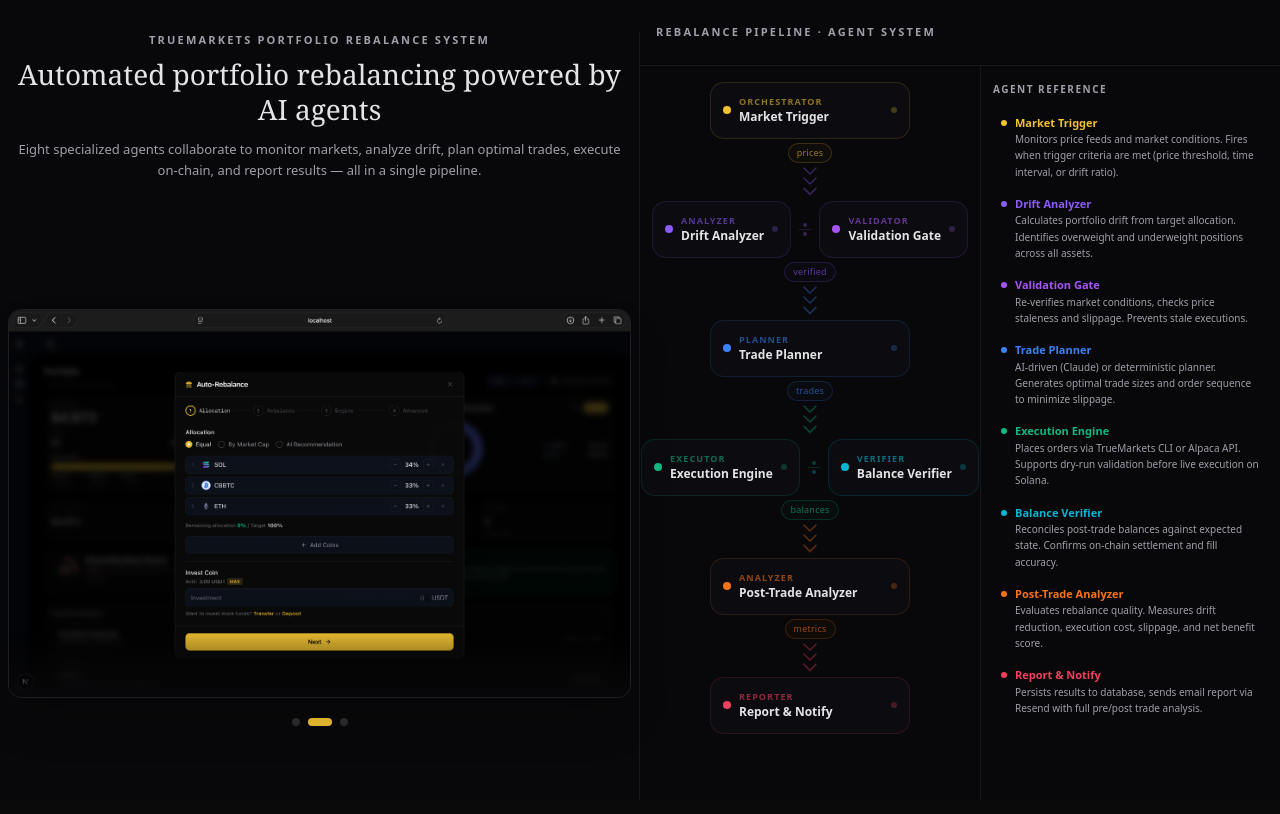
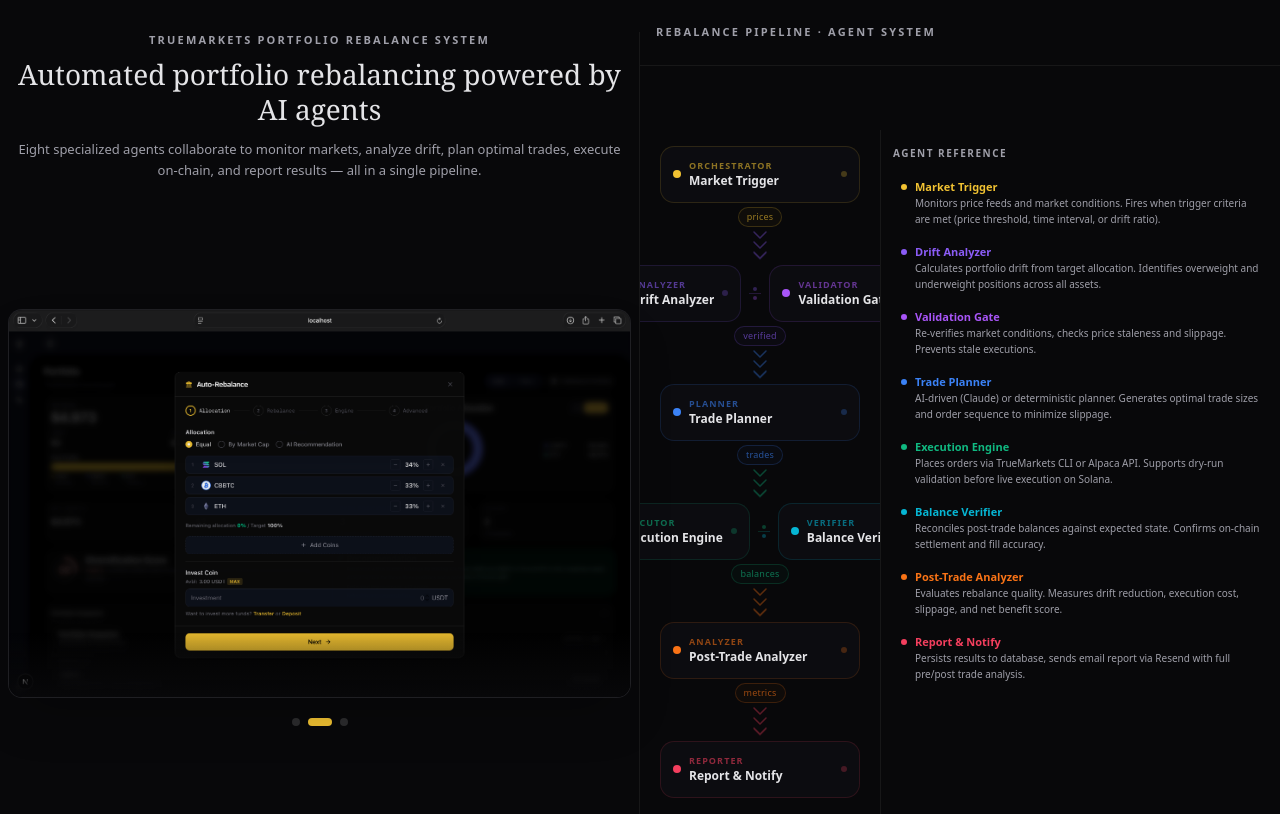
Before and after one commit to binaryshrey/TrueMarketsAI, a Next.js app in the folder true-markets/: page /demo in a window 1280 px wide. Built offline with nearby package versions, Linux system fonts and the light colour scheme.

Commit message:
bug fixes

```diff
--- a/true-markets/app/demo/page.tsx
+++ b/true-markets/app/demo/page.tsx
@@ -222,7 +222,7 @@
         </div>
 
         {/* Pipeline flow + explanations side by side */}
-        <div className="flex flex-1 min-h-0">
+        <div className="flex flex-1 min-h-0 mt-16">
           {/* Pipeline flow */}
           <div className="flex-1 overflow-y-auto px-3 py-4">
             <div className="mx-auto max-w-[420px] space-y-0">
@@ -300,7 +300,7 @@
           </div>
 
           {/* Agent explanations — right column */}
-          <div className="w-[300px] flex-shrink-0 overflow-y-auto border-l border-white/[0.06] px-3 py-4">
+          <div className="w-[400px] flex-shrink-0 overflow-y-auto border-l border-white/[0.06] px-3 py-4">
             <p className="mb-3 text-[10px] font-semibold uppercase tracking-[0.15em] text-zinc-400">
               Agent Reference
             </p>
```
